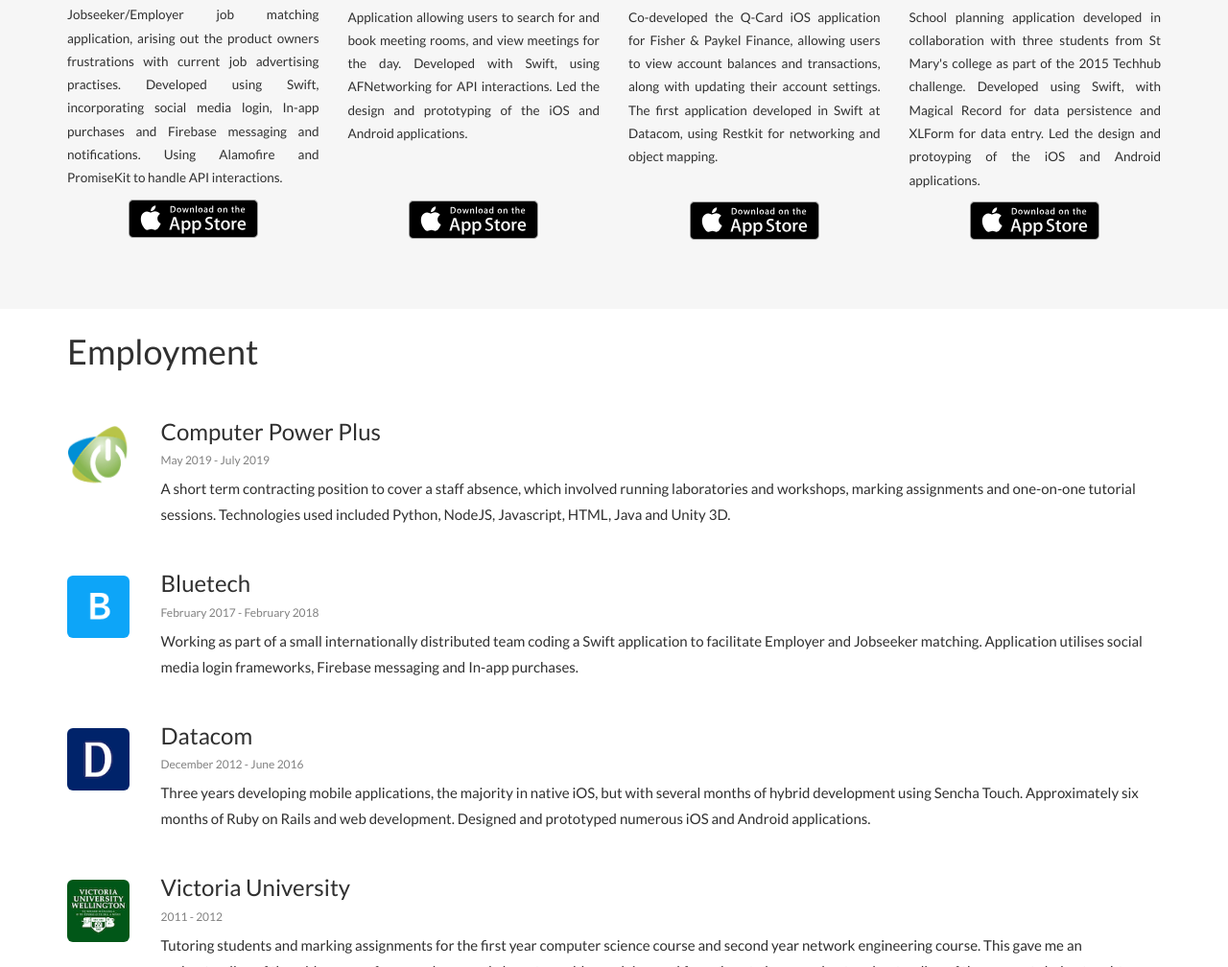
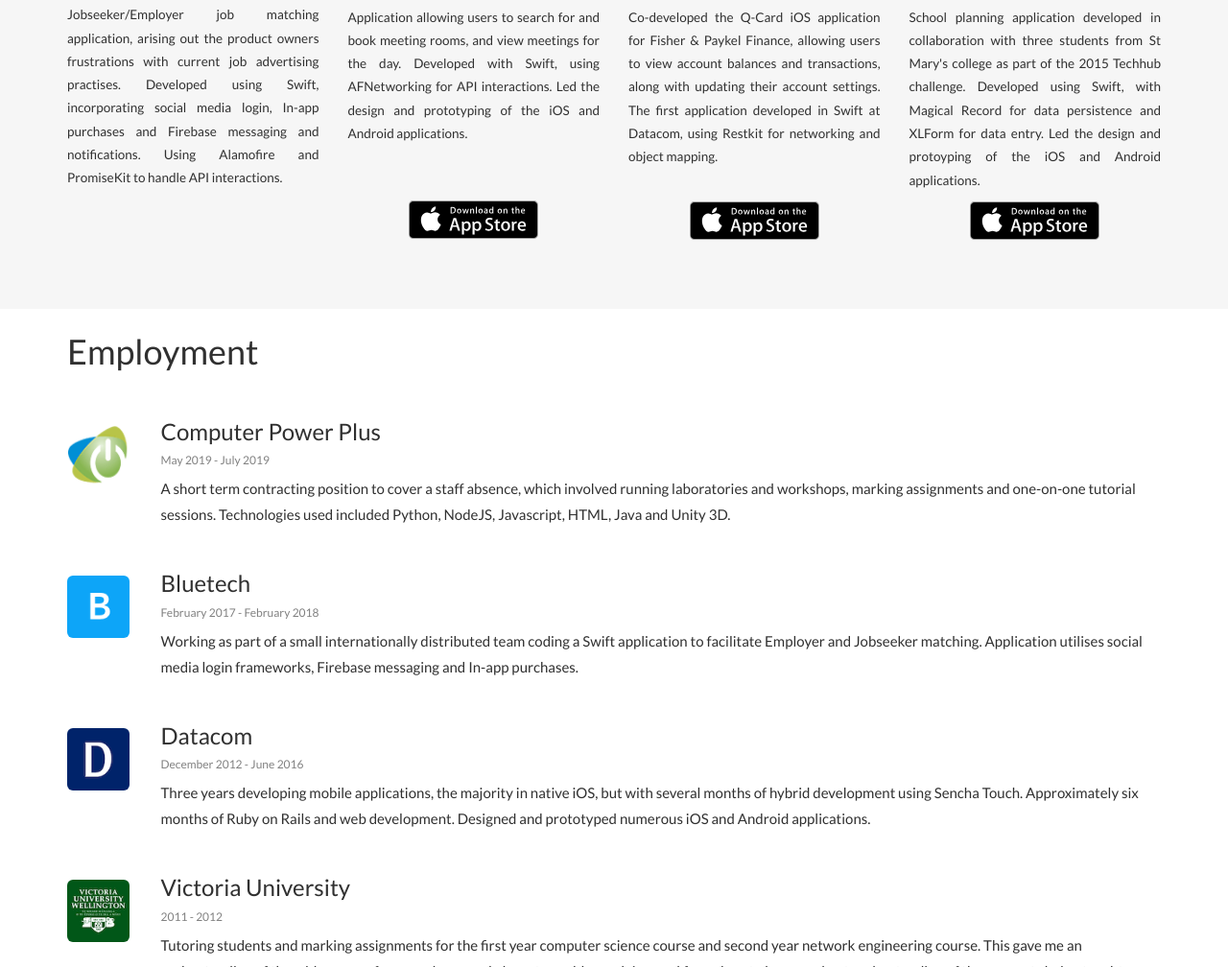
Before and after one commit to bakeddean/bakeddean.github.io, a plain HTML site: page index.html in a window 1280 px wide. Shown: the part 1680-2688 px from the top of the page at 96% size. Drawn offline with nearby package versions, Linux system fonts and the light colour scheme.

Commit message:
Remove mPloy app store link.

```diff
--- a/index.html
+++ b/index.html
@@ -106,9 +106,6 @@
         </div>
         <h3>mPloy</h3>
         <p>Jobseeker/Employer job matching application, arising out the product owners frustrations with current job advertising practises. Developed using Swift, incorporating social media login, In-app purchases and Firebase messaging and notifications. Using Alamofire and PromiseKit to handle API interactions.</p>
-        <a href="https://itunes.apple.com/nz/app/mploy-hire-be-hired/id1248111126?ls=1&mt=8" target="_blank" class="portfolio-item-download-link hover-shadow">
-          <img src="images/download-on-the-app-store.svg" alt="Download on the App-Store" title="Download on the App-Store"/>
-        </a>
       </div>
 
       <!-- Junction -->
```
